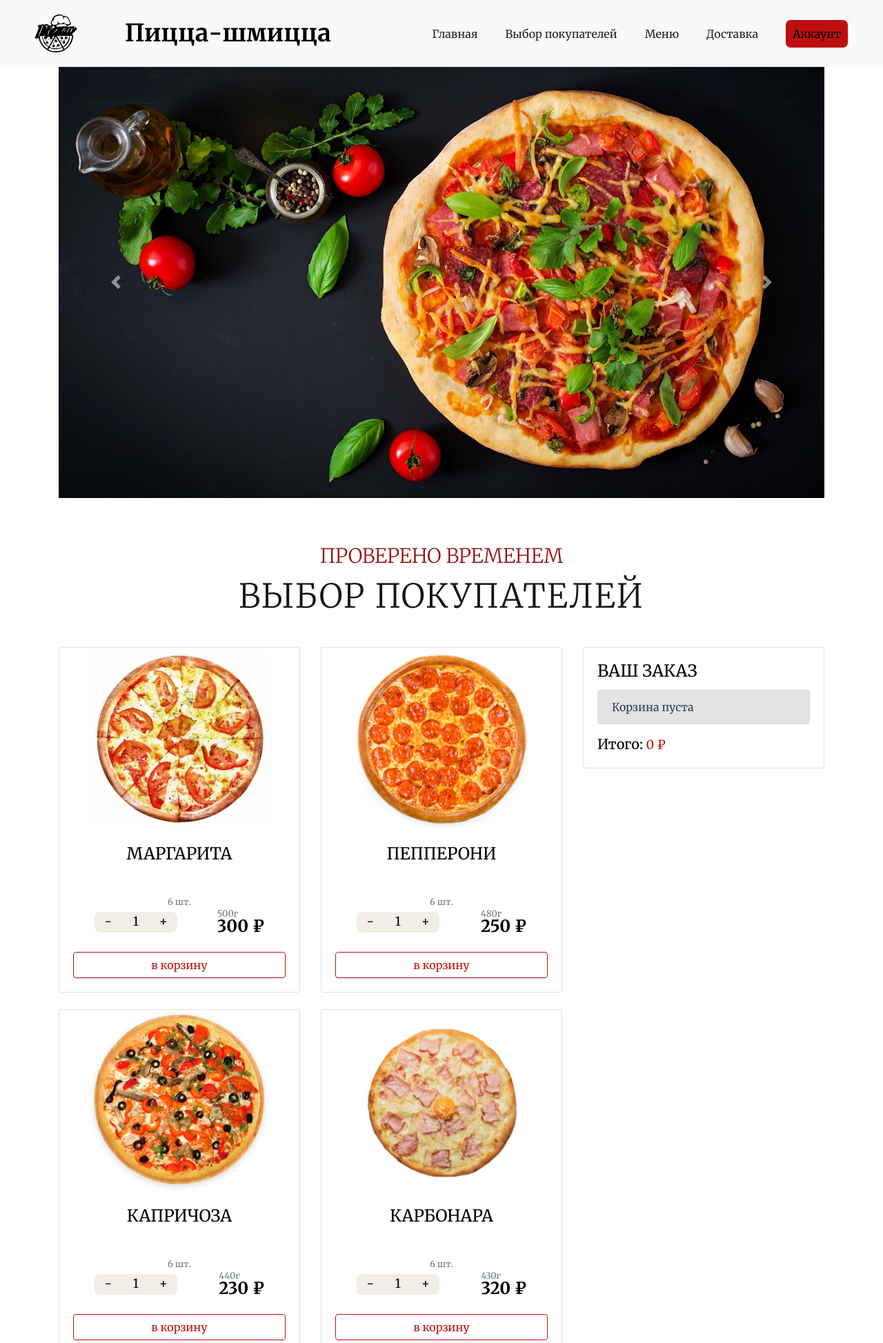
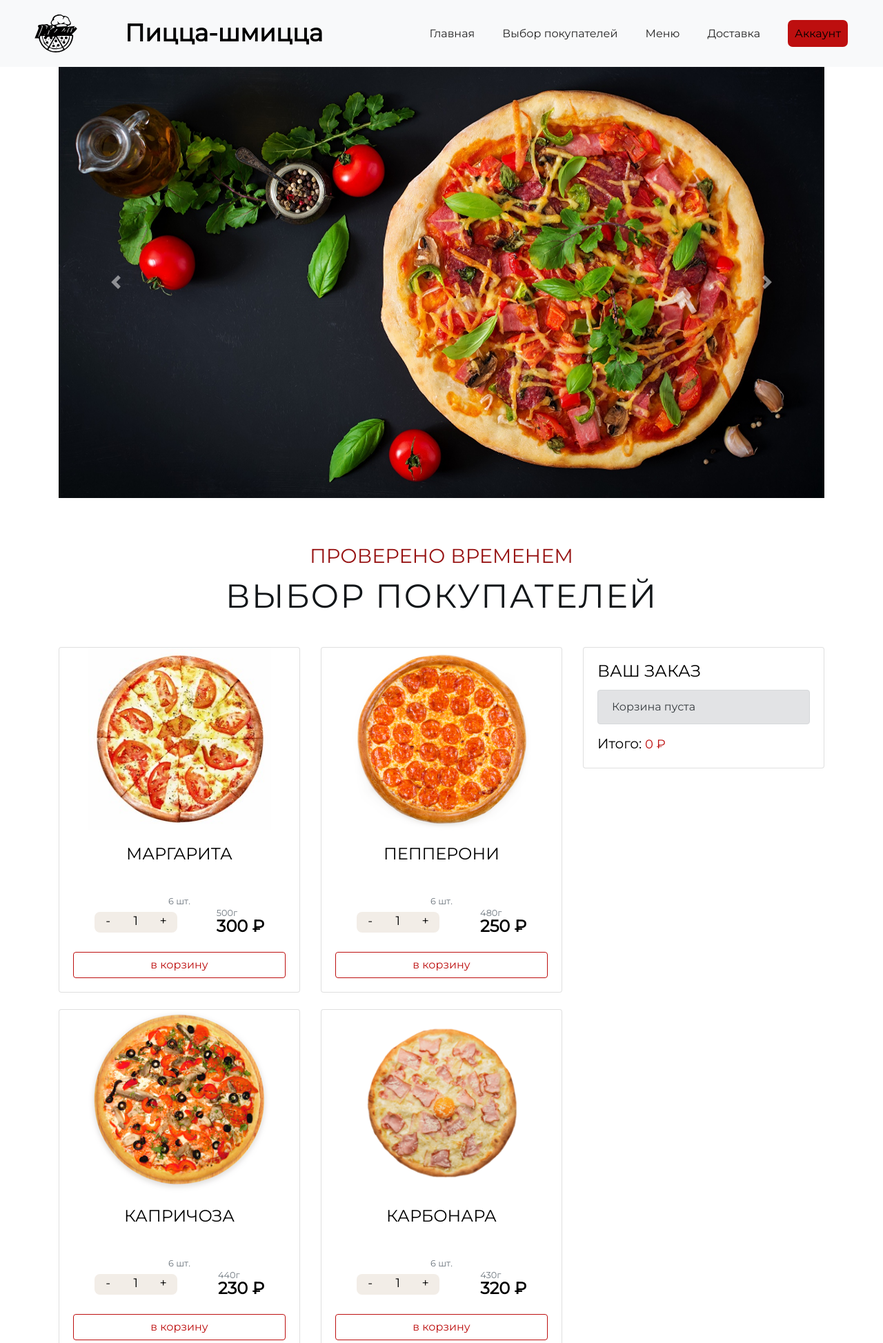
Before and after one commit to gerstudent/Pizzeria-site, a Flask app: page / in a window 1280 px wide. Shown: the top 1947 px of the page at 69% size. Run offline with Flask 2, Linux system fonts and the light colour scheme; some libraries are stand-ins or nearby versions.

Commit message:
Update font to "Montserrat"

```diff
--- a/static/css/styles.css
+++ b/static/css/styles.css
@@ -1,7 +1,7 @@
 body {
     padding: 0;
     margin: 0;
-    font-family: 'Merriweather', Montserrat, Arial, Open Sans, Roboto, serif;
+    font-family: 'Montserrat', Roboto, Arial, "Open Sans", sans-serif;
     color: black;
     font-size: 16px;
 }
@@ -66,7 +66,7 @@ a:hover {
     font-size: 35px;
     font-weight: 600;
     padding-left: 50px;
-    font-family: 'Merriweather', Montserrat, Arial, Open Sans, Roboto, serif;
+    font-family: 'Montserrat', Roboto, Arial, "Open Sans", sans-serif;
 
 }
 
@@ -80,7 +80,7 @@ a:hover {
 
 .navbar-nav a {
     color: #222;
-    font-family: 'Merriweather', Montserrat, Arial, Open Sans, Roboto, serif;
+    font-family: 'Montserrat', Roboto, Arial, "Open Sans", sans-serif;
 }
 
 .nav-link {
@@ -101,7 +101,7 @@ a:hover {
 .block-header-white h3 {
     font-size: 1.8em;
     color: #971313;
-    font-family: 'Merriweather', Montserrat, Arial, Open Sans, Roboto, serif;
+    font-family: 'Montserrat', Roboto, Arial, "Open Sans", sans-serif;
     font-weight: 300;
     line-height: 1.0;
 }
@@ -109,7 +109,7 @@ a:hover {
 .block-header-white h2 {
     font-size: 3.0em;
     color: #121619;
-    font-family: 'Merriweather', Montserrat, Arial, Open Sans, Roboto, serif;
+    font-family: 'Montserrat', Roboto, Arial, "Open Sans", sans-serif;
     text-transform: uppercase;
     font-weight: 300;
     letter-spacing: 2px;
@@ -152,7 +152,7 @@ ul.footer-content {
 ul.footer-content li a {
     color: #ddd;
     display: block;
-    font-family: 'Merriweather', Montserrat, Arial, Open Sans, Roboto, serif;
+    font-family: 'Montserrat', Roboto, Arial, "Open Sans", sans-serif;
     font-size: 14px;
     line-height: 35px;
     text-decoration: none;
@@ -272,14 +272,14 @@ ul.footer-content.box-information li a {
     width: 20%;
     margin-right: 4%;
     margin-bottom: 20px;
-    font-family: 'Merriweather', Montserrat, Arial, Open Sans, Roboto, serif;
+    font-family: 'Montserrat', Roboto, Arial, "Open Sans", sans-serif;
     font-weight: 500;
     font-size: 16px;
 }
 
 .deliv .title {
     margin: 0 0 5px;
-    font-family: 'Merriweather', Montserrat, Arial, Open Sans, Roboto, serif;
+    font-family: 'Montserrat', Roboto, Arial, "Open Sans", sans-serif;
     font-weight: 500;
     font-size: 18px;
     color: #BD0F0F;
@@ -296,85 +296,6 @@ article {
     display: block;
 }
 
-/* =================================== */
-/* Pizza-card
-/* =================================== */
-
-/*
-.container-pizz {
-    max-width: 1200px;
-    width: 100%;
-    box-sizing: border-box;
-    margin-left: auto;
-    margin-right: auto;
-    padding-left: 55px;
-    padding-right: 55px;
-}
-
-.pizzas {
-    display: flex;
-    flex-wrap: wrap;
-    width: 100%;
-}
-
-.pizzas img {
-    display: block;
-    width: 100%;
-}
-
-.pizza {
-    text-align: center;
-    flex-basis: 33%;
-    padding: 24px;
-    box-sizing: border-box;
-    margin-bottom: 30px;
-}
-
-.pizza-name {
-    margin: 0 0 10px 0;
-    font-weight: 600;
-    font-size: 28px;
-    color: #000000;
-    font-family: 'Merriweather', Montserrat, Arial, Open Sans, Roboto, serif;
-}
-
-.product-list {
-    background: #fafafa;
-    padding: 15px 0;
-}
-
-.price {
-    font-size: 20px;
-    font-weight: 500;
-    font-family: 'Merriweather', Montserrat, Arial, Open Sans, Roboto, serif;
-    color: black;
-    display: block;
-    margin-bottom: 12px;
-}
-
-.button {
-    text-decoration: none;
-    display: inline-block;
-    padding: 4px 12px 4px 12px;
-    background: #cccccc;
-    color: white;
-    font-size: 18px;
-    line-height: 28px;
-    transition: .3s ease-in;
-}
-
-.product-item:hover .button {
-    background: #740B0B;
-    color: white;
-    text-decoration: none;
-}
-
-.pizza:hover .button {
-    background: #740B0B;
-    color: white;
-    text-decoration: none;
-}
-*/
 /*======================================*/
 /* New blocks                           */
 /*======================================*/
@@ -388,8 +309,8 @@ article {
 .item-title {
     font-size: 1.5rem;
     font-weight: 500;
-	font-family: 'Merriweather', serif;
-	min-height: 70px;
+    font-family: 'Montserrat', Roboto, Arial, "Open Sans", sans-serif;
+    min-height: 70px;
 }
 
 @media (max-width: 980px){
@@ -411,7 +332,7 @@ article {
 }
 
 .items {
-	font-family: 'Merriweather', serif;
+    font-family: 'Montserrat', Roboto, Arial, "Open Sans", sans-serif;
 	background: #f2ede7;
 	border-radius: 8px;
 	width: 120px;
@@ -509,7 +430,7 @@ article {
 }
 
 .cart-item__title {
-    font-family: 'Merriweather', serif;
+    font-family: 'Montserrat', Roboto, Arial, "Open Sans", sans-serif;
     font-size: 16px;
     line-height: 1.2;
     font-weight: 600;
@@ -571,7 +492,7 @@ article {
 }
 .modalDialog {
     position: fixed;
-    font-family: 'Merriweather', Montserrat, Arial, Open Sans, Roboto, serif;
+    font-family: 'Montserrat', Roboto, Arial, "Open Sans", sans-serif;
     top: 0;
     right: 0;
     bottom: 0;
--- a/templates/index.html
+++ b/templates/index.html
@@ -8,7 +8,7 @@
     <title>Пицца-шмицца</title>
     <link rel="stylesheet" href="../static/libs/bootstrap/css/bootstrap.min.css">
     <link rel="stylesheet" href="../static/css/styles.css">
-    <link href="https://fonts.googleapis.com/css?family=Merriweather:300,400,400i,700&amp;subset=cyrillic-ext" rel="stylesheet">
+    <link href="https://fonts.googleapis.com/css2?family=Montserrat&display=swap" rel="stylesheet">
 
 </head>
 
```
